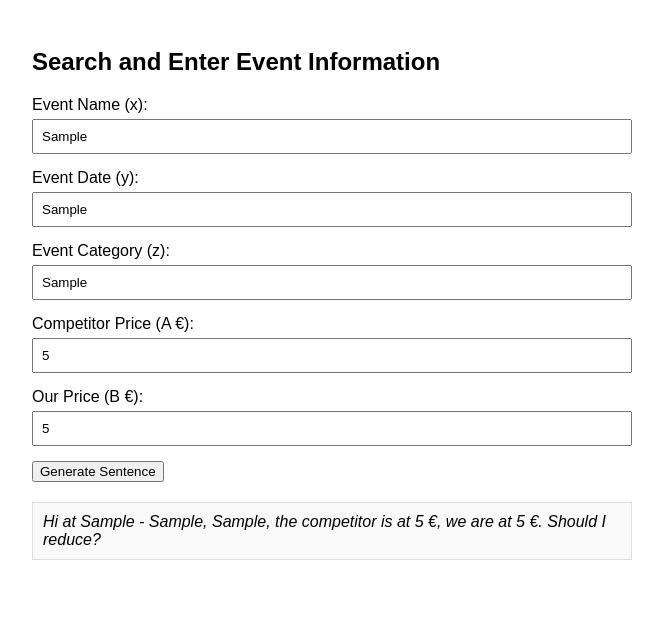
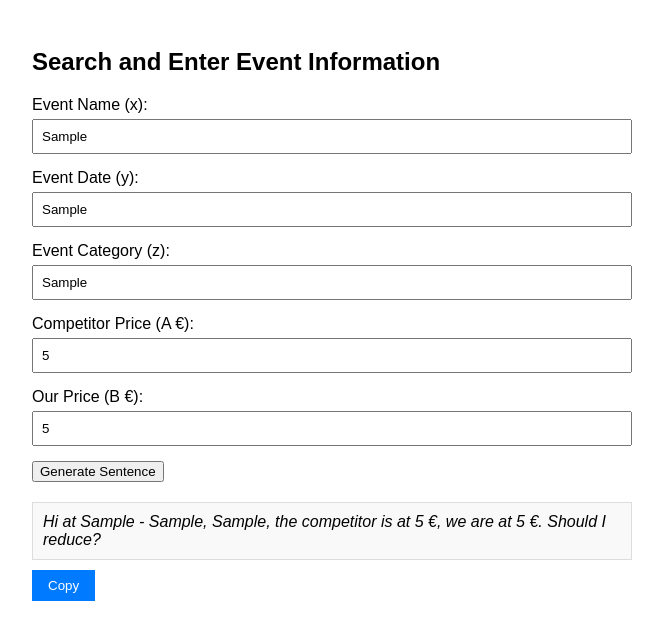
Before and after one commit to ledangtienhung237/Pricing-module, a plain HTML site: page index.html in a window 1280 px wide. Both pictures are taken after typing "Sample", "Sample", "Sample", "5", "5" into the empty fields and a click on the button "Generate Sentence". Shown: the whole page, without its empty margins (308-971 px from the left). Drawn offline with Linux system fonts and the light colour scheme.

Commit message:
Update index.html

```diff
--- a/index.html
+++ b/index.html
@@ -69,6 +69,23 @@
       border: 1px solid #ddd;
       font-style: italic;
     }
+
+    .copy-button {
+      margin-top: 10px;
+      padding: 8px 16px;
+      background-color: #007bff;
+      color: white;
+      border: none;
+      cursor: pointer;
+    }
+
+    .copy-button:hover {
+      background-color: #0056b3;
+    }
+
+    .hidden {
+      display: none;
+    }
   </style>
 </head>
 <body>
@@ -109,6 +126,8 @@
     <div class="output" id="output">
       <!-- The generated sentence will appear here -->
     </div>
+
+    <button id="copyButton" class="copy-button hidden" onclick="copySentence()">Copy</button>
   </div>
 
   <script>
@@ -172,6 +191,22 @@
       const sentence = `Hi at ${eventName} - ${eventDate}, ${eventCategory}, the competitor is at ${competitorPrice} €, we are at ${ourPrice} €. Should I reduce?`;
 
       document.getElementById('output').textContent = sentence;
+      document.getElementById('copyButton').classList.remove('hidden'); // Show the copy button
+    }
+
+    function copySentence() {
+      const sentence = document.getElementById('output').textContent;
+
+      if (!sentence) {
+        return; // If there is no sentence, do nothing
+      }
+
+      // Copy the sentence to clipboard
+      navigator.clipboard.writeText(sentence).then(() => {
+        alert('Sentence copied to clipboard!');
+      }).catch(err => {
+        console.error('Could not copy text: ', err);
+      });
     }
 
     // Listen for Enter key to trigger the generateSentence function
```
